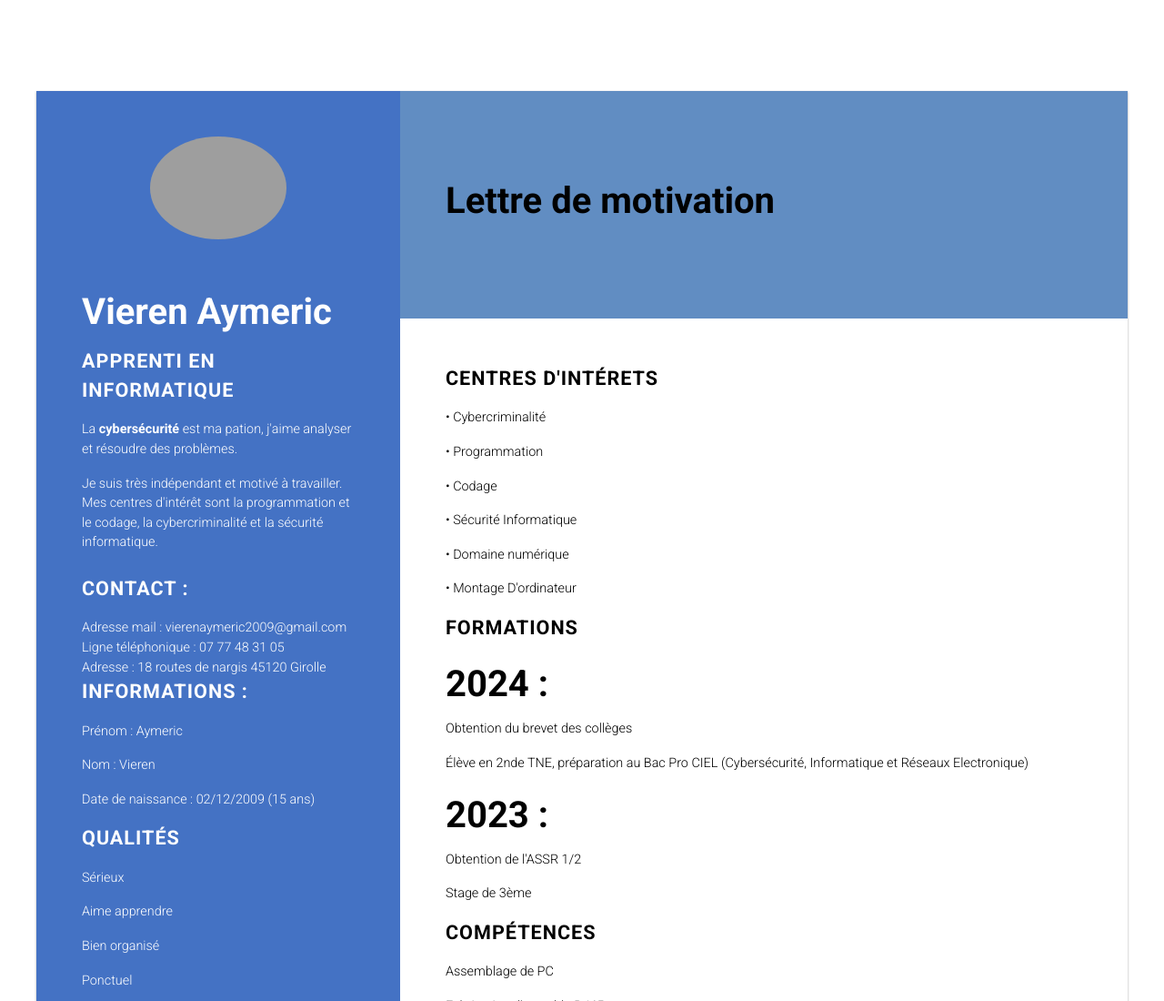
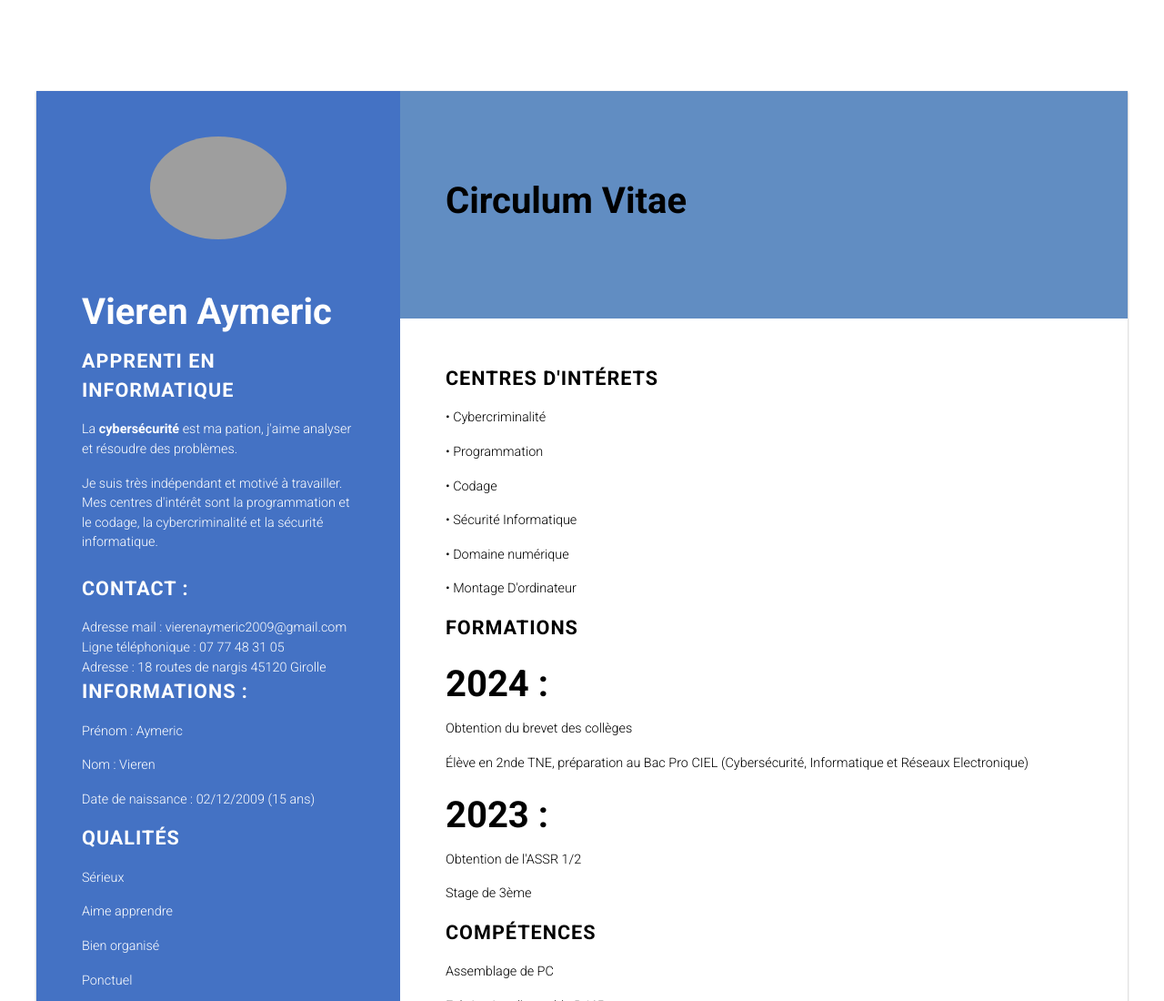
Before and after one commit to CatoonVrn/CV, a plain HTML site: page index.html in a window 1280 px wide. Shown: the top 1100 px of the page at 91% size. Drawn offline with Linux system fonts and the light colour scheme; grey boxes are pictures that could not be loaded.

Commit message:
Update index.html

```diff
--- a/index.html
+++ b/index.html
@@ -3,7 +3,7 @@
 
 <head>
     <meta charset="UTF-8">
-    <title>Circulum Vitaz</title>
+    <title>Circulum Vitae</title>
     <link rel="stylesheet" href="./style.css">
 
 </head>
@@ -11,7 +11,6 @@
 <body>
 
     <head>
-        <title>Curriculum vitae</title>
         <meta charset="utf-8">
         <meta name="viewport" content="width=device-width, initial-scale=1, user-scalable=no">
         <link rel="preconnect" href="https://fonts.googleapis.com">
@@ -58,7 +57,7 @@
         </div>
         <div class="right-column">
             <div class="header">
-            <h1>Lettre de motivation</h1>
+            <h1>Circulum Vitae</h1>
             </div>
             <div class="content">
             <section>
```
